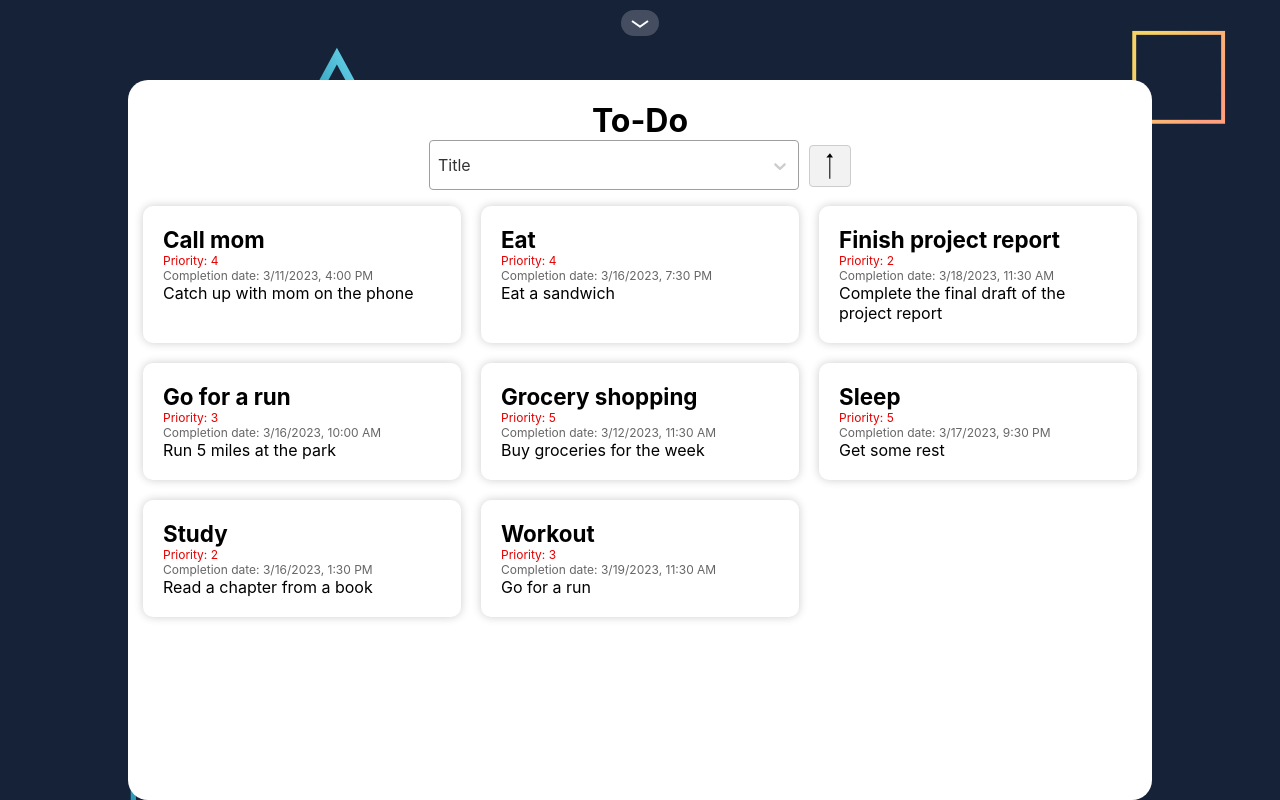
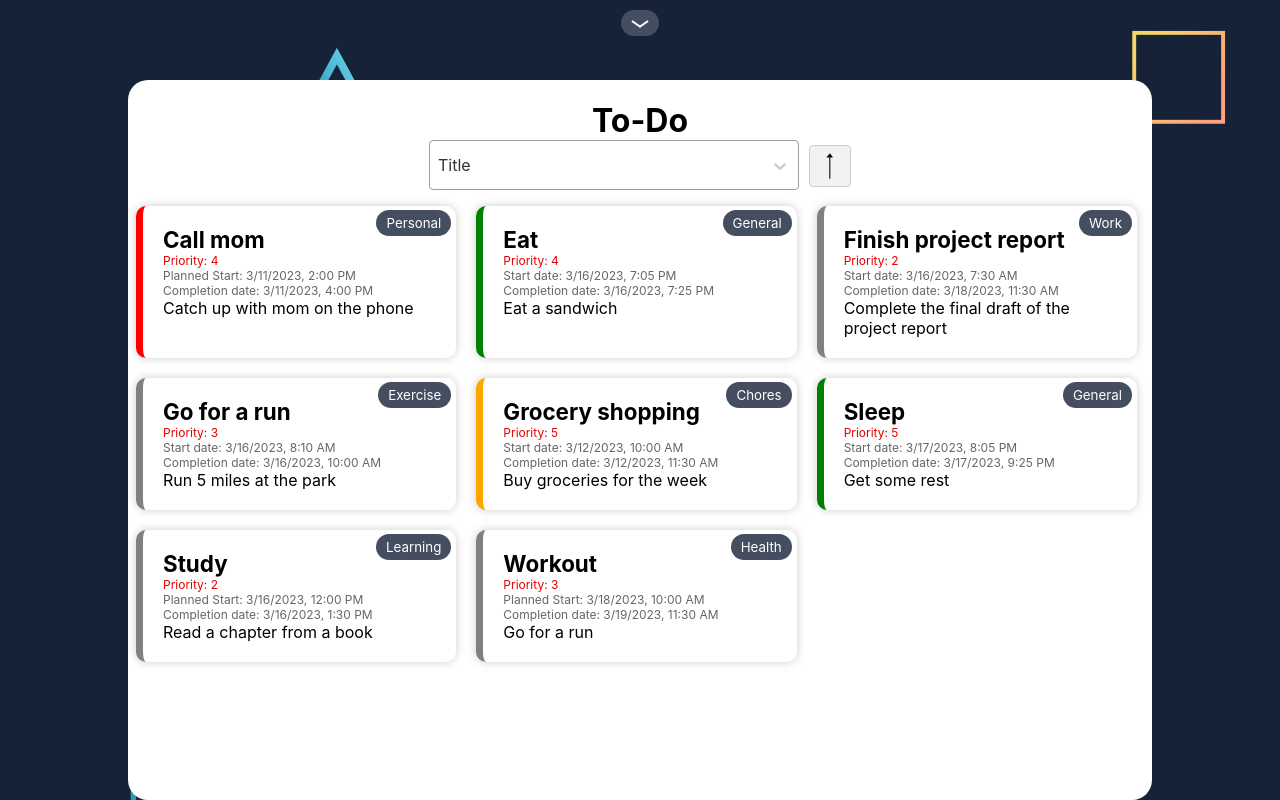
Before and after one commit to DanielGRasmussen/todo-fullstack, a React (Create React App) app: page / in a window 1280 px wide. Built offline with nearby package versions, Linux system fonts and the light colour scheme.

Commit message:
Finished removing view-as and added more info to each card.

```diff
--- a/src/main/TodoList.tsx
+++ b/src/main/TodoList.tsx
@@ -1,5 +1,5 @@
 import "./css/TodoList.css";
-import React, { useState, useEffect } from "react";
+import React, { useEffect, useState } from "react";
 import { getToDoList } from "../ExternalServices";
 import SearchMenu from "./SearchMenu";
 
@@ -24,23 +24,48 @@ interface TodoElementProps {
 }
 
 function TodoElement({ todo }: TodoElementProps): JSX.Element {
+	// Convert ISO to date
+	function formatDate(ISOstring: string): string {
+		return new Date(ISOstring).toLocaleString("en-US", {
+			month: "numeric",
+			day: "numeric",
+			year: "numeric",
+			hour: "numeric",
+			minute: "numeric",
+			hour12: true
+		});
+	}
+
+	const behindStart: boolean =
+		todo.status === "incomplete" &&
+		!todo.actualStartDate &&
+		new Date() > new Date(todo.proposedStartDate);
+	const behindFinish: boolean =
+		todo.status === "in-progress" &&
+		!todo.actualEndDate &&
+		new Date() > new Date(todo.proposedEndDate);
+
 	return (
-		<li className={`todo-item ${todo.status} ${todo.type}`}>
+		<li
+			className={`todo-item ${todo.status} ${todo.type} ${
+				behindStart || behindFinish ? "behind" : ""
+			}`}
+		>
 			<h3>{todo.title}</h3>
+			<p className="type">{todo.type}</p>
 			<p className="priority">Priority: {todo.priority}</p>
-			<p className="completion-date">
+			<p className="date">
+				{todo.actualStartDate
+					? `Start date: ${formatDate(todo.actualStartDate)}`
+					: `Planned Start: ${formatDate(todo.proposedStartDate)}`}
+			</p>
+			<p className="date">
 				Completion date:{" "}
-				{
-					new Date(todo.proposedEndDate).toLocaleString("en-US", {
-						month: "numeric",
-						day: "numeric",
-						year: "numeric",
-						hour: "numeric",
-						minute: "numeric",
-						hour12: true
-					})
-					// Convert ISO to date
-				}
+				{formatDate(
+					todo.actualEndDate
+						? todo.actualEndDate
+						: todo.proposedEndDate
+				)}
 			</p>
 			<p className="description">{todo.description}</p>
 		</li>
@@ -108,7 +133,7 @@ function TodoList(): JSX.Element {
 				setSelectedSortingOption,
 				setSortOrder
 			)}
-			<ul id="todos" className="grid">
+			<ul id="todos">
 				{sortedTodoList.map((todo) => (
 					<TodoElement key={todo.id} todo={todo} />
 				))}
--- a/src/main/css/TodoList.css
+++ b/src/main/css/TodoList.css
@@ -1,15 +1,7 @@
 /* To-do Items Displays */
 #todos {
-    padding: 0 15px;
+    padding: 0 15px 0 8px; /* 7px gets added as border for status */
     list-style: none;
-}
-
-.list .todo-item {
-    margin-bottom: 10px;
-}
-
-/* Grid list view */
-.grid {
     display: grid;
     grid-template-columns: repeat(auto-fit, minmax(290px, 1fr));
     grid-gap: 20px;
@@ -19,6 +11,7 @@
     border-radius: 10px;
     box-shadow: 0 0 10px rgba(0, 0, 0, 0.2);
     padding: 20px;
+    position: relative;
 }
 
 .todo-item h3 {
@@ -26,8 +19,19 @@
     font-size: 1.4rem;
 }
 
+.todo-item .type {
+    position: absolute;
+    top: -10px;
+    right: 5px;
+    font-size: 10pt;
+    background: #444e60;
+    padding: 5px 10px;
+    border-radius: 50px;
+    color: white;
+}
+
 .todo-item .priority,
-.todo-item .completion-date {
+.todo-item .date {
     font-size: 12px;
     margin: 0;
 }
@@ -37,7 +41,7 @@
 }
 
 /* Style the completion date */
-.todo-item .completion-date {
+.todo-item .date {
     color: #666;
 }
 
@@ -45,3 +49,24 @@
 .todo-item .priority {
     color: #e60000;
 }
+
+/* Completion Status */
+.todo-item.complete {
+    border-left: 7px solid green;
+}
+
+.todo-item.in-progress.behind {
+    border-left: 7px solid orange;
+}
+
+.todo-item.in-progress {
+    border-left: 7px solid grey;
+}
+
+.todo-item.incomplete.behind {
+    border-left: 7px solid red;
+}
+
+.todo-item.incomplete {
+    border-left: 7px solid grey;
+}
```
